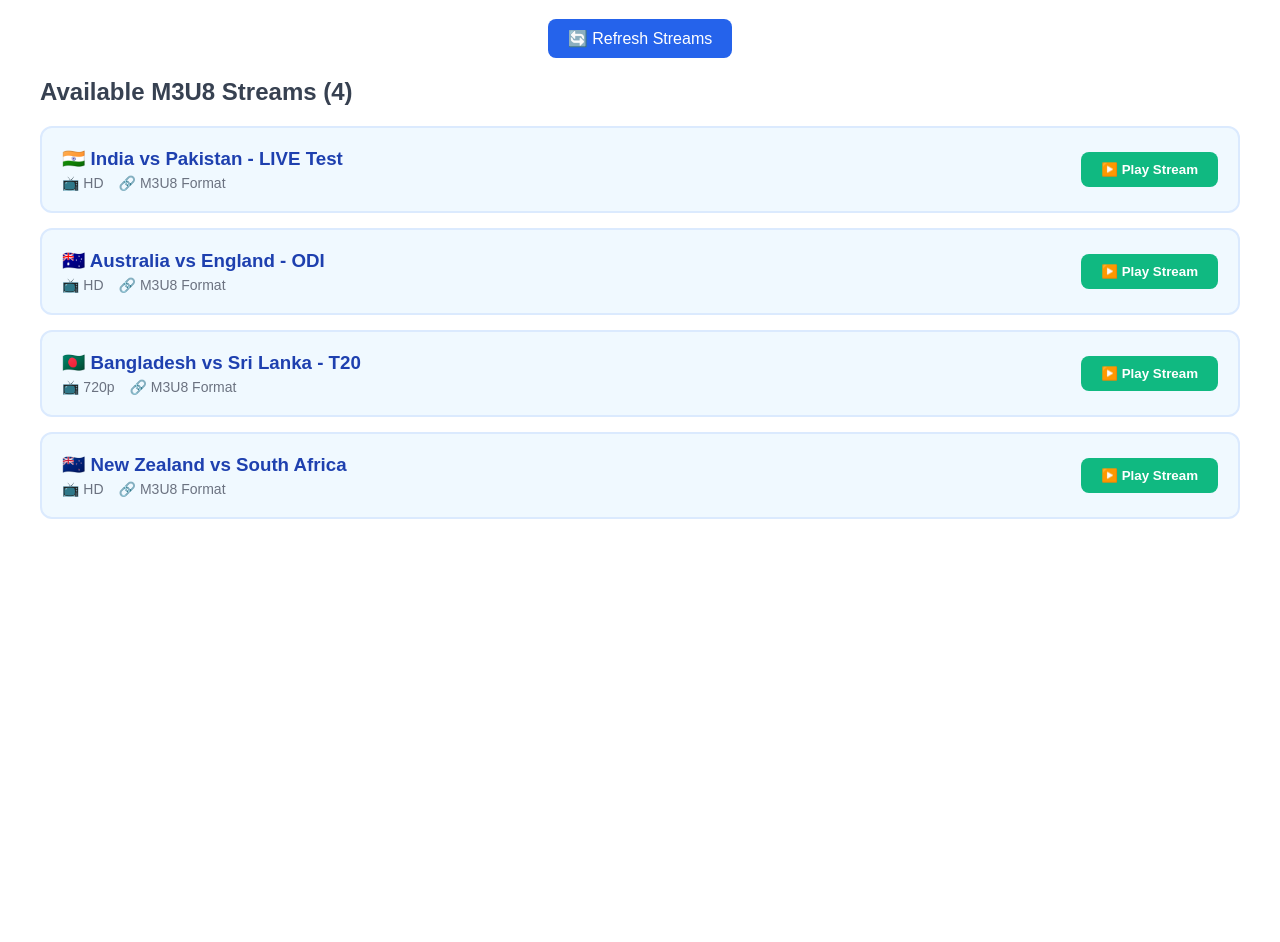
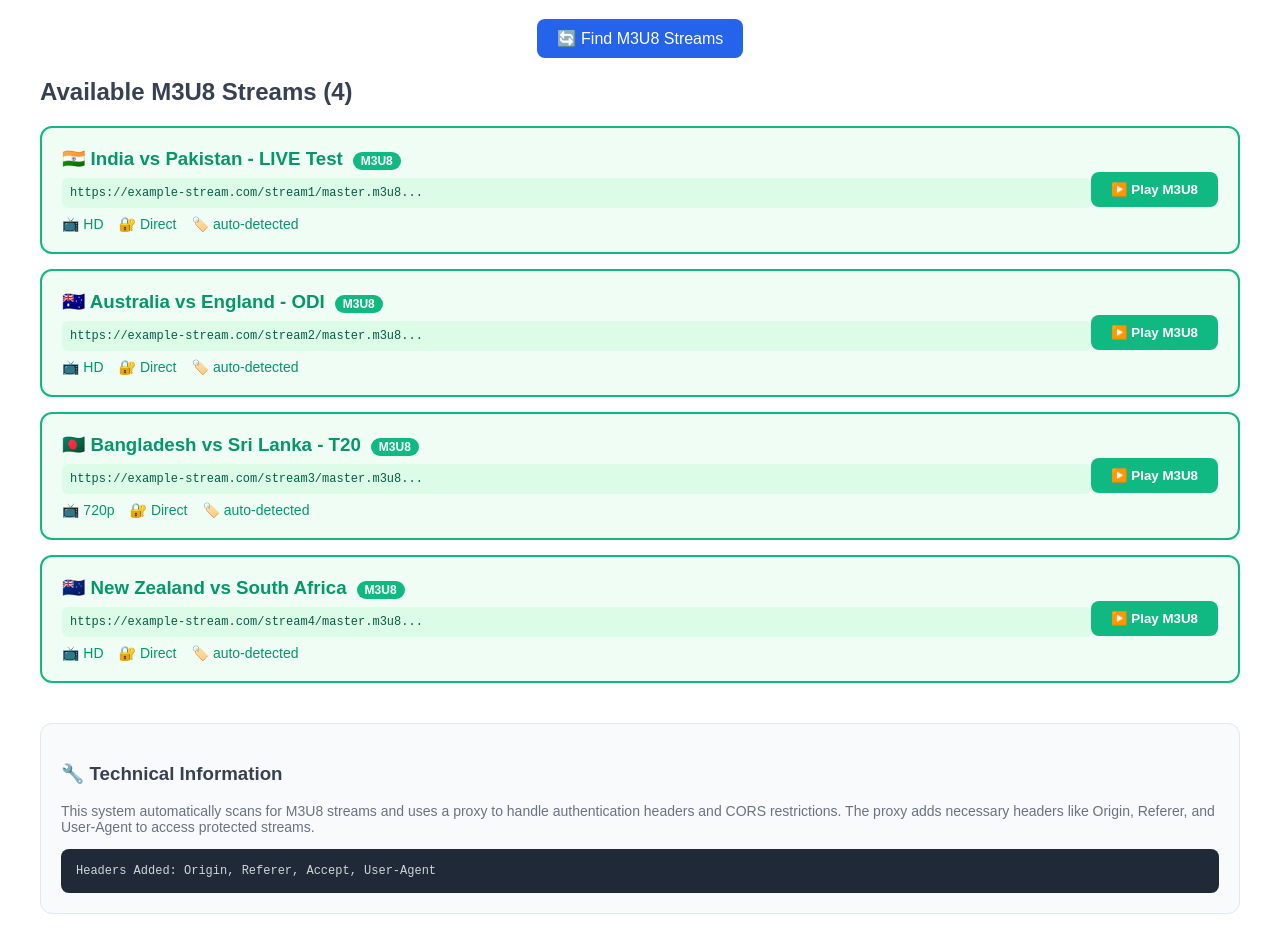
Before and after one commit to Samjo1985/crichd-tracker, a Next.js app: page / in a window 1280 px wide. Shown: the part 180-1122 px from the top of the page. Before the commit the page ends 800 px from the top, so only its background shows below. Built offline with nearby package versions, Linux system fonts and the light colour scheme.

Commit message:
Refactor M3U8 stream handling and UI updates

```diff
--- a/pages/index.js
+++ b/pages/index.js
@@ -1,71 +1,80 @@
 import { useState, useEffect, useRef } from 'react';
 
 export default function Home() {
-  const [matches, setMatches] = useState([]);
+  const [streams, setStreams] = useState([]);
   const [loading, setLoading] = useState(false);
-  const [selectedMatch, setSelectedMatch] = useState(null);
+  const [selectedStream, setSelectedStream] = useState(null);
   const [playerError, setPlayerError] = useState(false);
+  const [isPlaying, setIsPlaying] = useState(false);
   const videoRef = useRef(null);
 
-  const fetchMatches = async () => {
+  const fetchStreams = async () => {
     setLoading(true);
     try {
+      console.log('🔄 Fetching M3U8 streams...');
       const response = await fetch('/api/matches');
       const data = await response.json();
+      console.log('📊 Streams found:', data);
 
       if (data.success) {
-        setMatches(data.data);
+        setStreams(data.data);
       }
     } catch (error) {
-      console.error('Error:', error);
+      console.error('❌ Fetch error:', error);
     } finally {
       setLoading(false);
     }
   };
 
-  const playStream = (match) => {
-    setSelectedMatch(match);
+  const playStream = (stream) => {
+    setSelectedStream(stream);
     setPlayerError(false);
+    setIsPlaying(false);
   };
 
   const closePlayer = () => {
-    setSelectedMatch(null);
+    setSelectedStream(null);
     setPlayerError(false);
-    // Stop video playback
+    setIsPlaying(false);
     if (videoRef.current) {
       videoRef.current.pause();
       videoRef.current.src = '';
     }
   };
 
-  const handleVideoError = () => {
-    setPlayerError(true);
-    console.error('Video playback failed');
+  const handleVideoLoad = () => {
+    console.log('✅ Video loaded successfully');
+    setIsPlaying(true);
   };
 
-  const tryBackupStream = () => {
-    if (selectedMatch && selectedMatch.backupUrl) {
-      setPlayerError(false);
-      // This will trigger a re-render with backup URL
-      const updatedMatch = { ...selectedMatch, m3u8Url: selectedMatch.backupUrl };
-      setSelectedMatch(updatedMatch);
+  const handleVideoError = (e) => {
+    console.error('❌ Video error:', e);
+    setPlayerError(true);
+    setIsPlaying(false);
+  };
+
+  // Build the stream URL (with proxy if needed)
+  const getStreamUrl = (stream) => {
+    if (stream.requiresProxy) {
+      return `/api/proxy-stream?url=${encodeURIComponent(stream.m3u8Url)}`;
     }
+    return stream.m3u8Url;
   };
 
   useEffect(() => {
-    fetchMatches();
+    fetchStreams();
   }, []);
 
   return (
     <div style={{ padding: 20, fontFamily: 'Arial', maxWidth: 1200, margin: '0 auto' }}>
-      <h1 style={{ color: '#2563eb', textAlign: 'center' }}>🏏 Crichd M3U8 Streams</h1>
-      <p style={{ textAlign: 'center', color: '#6b7280' }}>Watch Live Cricket Streams via M3U8</p>
+      <h1 style={{ color: '#2563eb', textAlign: 'center' }}>🏏 M3U8 Stream Player</h1>
+      <p style={{ textAlign: 'center', color: '#6b7280' }}>Direct M3U8 Stream Playback</p>
       <p style={{ textAlign: 'center', fontSize: '14px', color: '#ef4444', background: '#fef2f2', padding: 10, borderRadius: 5 }}>
-        <strong>⚠️ Educational Purpose Only - Demo M3U8 URLs</strong>
+        <strong>⚠️ Educational Purpose Only - M3U8 Stream Testing</strong>
       </p>
 
       {/* M3U8 VIDEO PLAYER */}
-      {selectedMatch && (
+      {selectedStream && (
         <div style={{
           position: 'fixed',
           top: 0,
@@ -91,9 +100,14 @@ export default function Home() {
           }}>
             {/* Player Header */}
             <div style={{ display: 'flex', justifyContent: 'space-between', alignItems: 'center', marginBottom: 15 }}>
+              <div>
                 <h2 style={{ color: 'white', margin: 0, fontSize: '1.5em' }}>
-                📺 {selectedMatch.title}
+                  📺 {selectedStream.title}
                 </h2>
+                <p style={{ color: '#9ca3af', margin: 0, fontSize: '14px' }}>
+                  🎯 M3U8 Stream • {selectedStream.quality}
+                </p>
+              </div>
               <button
                 onClick={closePlayer}
                 style={{
@@ -104,10 +118,7 @@ export default function Home() {
                   width: 40,
                   height: 40,
                   cursor: 'pointer',
-                  fontSize: '18px',
-                  display: 'flex',
-                  alignItems: 'center',
-                  justifyContent: 'center'
+                  fontSize: '18px'
                 }}
               >
                 ✕
@@ -134,30 +145,15 @@ export default function Home() {
                   padding: 20
                 }}>
                   <div style={{ fontSize: '48px', marginBottom: 20 }}>❌</div>
-                  <h3 style={{ color: '#ef4444', marginBottom: 10 }}>Stream Unavailable</h3>
-                  <p style={{ marginBottom: 20 }}>The M3U8 stream cannot be played. This could be due to:</p>
-                  <ul style={{ textAlign: 'left', marginBottom: 20 }}>
-                    <li>Stream URL not accessible</li>
+                  <h3 style={{ color: '#ef4444', marginBottom: 10 }}>Stream Playback Failed</h3>
+                  <p style={{ marginBottom: 20 }}>The M3U8 stream cannot be played due to:</p>
+                  <ul style={{ textAlign: 'left', marginBottom: 20, color: '#d1d5db' }}>
+                    <li>Authentication requirements</li>
                     <li>CORS restrictions</li>
-                    <li>Stream offline</li>
+                    <li>Expired tokens</li>
+                    <li>Geo-blocking</li>
                   </ul>
 
-                  <div style={{ display: 'flex', gap: 10 }}>
-                    {selectedMatch.backupUrl && (
-                      <button
-                        onClick={tryBackupStream}
-                        style={{
-                          padding: '10px 20px',
-                          background: '#10b981',
-                          color: 'white',
-                          border: 'none',
-                          borderRadius: 8,
-                          cursor: 'pointer'
-                        }}
-                      >
-                        🔄 Try Backup Stream
-                      </button>
-                    )}
                   <button
                     onClick={closePlayer}
                     style={{
@@ -169,46 +165,67 @@ export default function Home() {
                       cursor: 'pointer'
                     }}
                   >
-                      ← Back to List
+                    ← Back to Stream List
                   </button>
-                  </div>
                 </div>
               ) : (
                 <video
                   ref={videoRef}
-                  key={selectedMatch.m3u8Url} // Force re-render when URL changes
+                  key={getStreamUrl(selectedStream)} // Force re-render when URL changes
                   controls
                   autoPlay
+                  playsInline
                   style={{
                     width: '100%',
                     height: '100%',
                     borderRadius: 8
                   }}
+                  onLoadedData={handleVideoLoad}
                   onError={handleVideoError}
+                  onPlay={() => setIsPlaying(true)}
+                  onPause={() => setIsPlaying(false)}
                 >
-                  <source src={selectedMatch.m3u8Url} type="application/x-mpegURL" />
-                  <source src={selectedMatch.m3u8Url} type="video/mp4" />
-                  Your browser does not support the video tag.
+                  <source src={getStreamUrl(selectedStream)} type="application/x-mpegURL" />
+                  Your browser does not support M3U8 streams.
                 </video>
               )}
             </div>
 
-            {/* Player Info */}
+            {/* Stream Info */}
             <div style={{ marginTop: 15, color: '#9ca3af', fontSize: '14px' }}>
-              <p>Stream Quality: <strong>{selectedMatch.quality}</strong></p>
-              <p>Format: <strong>M3U8 (HLS)</strong></p>
-              {!playerError && (
-                <p>Status: <strong style={{ color: '#10b981' }}>▶️ Playing</strong></p>
-              )}
+              <div style={{
+                background: '#374151',
+                padding: 10,
+                borderRadius: 6,
+                fontFamily: 'monospace',
+                fontSize: '12px',
+                wordBreak: 'break-all'
+              }}>
+                <strong>M3U8 URL:</strong><br />
+                {selectedStream.m3u8Url}
+              </div>
+
+              <div style={{ display: 'flex', gap: 20, marginTop: 10 }}>
+                <span>Status:
+                  <strong style={{
+                    color: isPlaying ? '#10b981' : playerError ? '#ef4444' : '#f59e0b',
+                    marginLeft: 5
+                  }}>
+                    {isPlaying ? '▶️ Playing' : playerError ? '❌ Error' : '⏳ Loading'}
+                  </strong>
+                </span>
+                <span>Proxy: {selectedStream.requiresProxy ? '✅ Enabled' : '❌ Disabled'}</span>
+                <span>Quality: {selectedStream.quality}</span>
+              </div>
             </div>
           </div>
         </div>
       )}
 
-      {/* MATCHES LIST */}
+      {/* STREAMS LIST */}
       <div style={{ textAlign: 'center', margin: '20px 0' }}>
         <button
-          onClick={fetchMatches}
+          onClick={fetchStreams}
           disabled={loading}
           style={{
             padding: '10px 20px',
@@ -220,36 +237,59 @@ export default function Home() {
             fontSize: '16px'
           }}
         >
-          {loading ? '🔄 Loading...' : '🔄 Refresh Streams'}
+          {loading ? '🔄 Scanning for M3U8...' : '🔄 Find M3U8 Streams'}
         </button>
       </div>
 
-      <h2 style={{ color: '#374151' }}>Available M3U8 Streams ({matches.length})</h2>
+      <h2 style={{ color: '#374151' }}>Available M3U8 Streams ({streams.length})</h2>
 
-      {matches.length > 0 ? (
+      {streams.length > 0 ? (
         <div style={{ display: 'grid', gap: 15 }}>
-          {matches.map((match) => (
-            <div key={match.id} style={{
-              border: '2px solid #dbeafe',
+          {streams.map((stream) => (
+            <div key={stream.id} style={{
+              border: '2px solid #10b981',
               padding: 20,
               borderRadius: 12,
-              background: '#f0f9ff',
+              background: '#f0fdf4',
               display: 'flex',
               justifyContent: 'space-between',
               alignItems: 'center'
             }}>
               <div style={{ flex: 1 }}>
-                <h3 style={{ color: '#1e40af', margin: '0 0 5px 0' }}>
-                  {match.title}
+                <h3 style={{ color: '#059669', margin: '0 0 8px 0' }}>
+                  {stream.title}
+                  <span style={{
+                    background: '#10b981',
+                    color: 'white',
+                    fontSize: '12px',
+                    padding: '2px 8px',
+                    borderRadius: 10,
+                    marginLeft: 10
+                  }}>
+                    M3U8
+                  </span>
                 </h3>
-                <div style={{ display: 'flex', gap: 15, fontSize: '14px', color: '#6b7280' }}>
-                  <span>📺 {match.quality}</span>
-                  <span>🔗 M3U8 Format</span>
+                <div style={{
+                  background: '#dcfce7',
+                  padding: 8,
+                  borderRadius: 6,
+                  fontSize: '12px',
+                  fontFamily: 'monospace',
+                  wordBreak: 'break-all',
+                  color: '#065f46',
+                  marginBottom: 8
+                }}>
+                  {stream.m3u8Url.substring(0, 80)}...
+                </div>
+                <div style={{ display: 'flex', gap: 15, fontSize: '14px', color: '#059669' }}>
+                  <span>📺 {stream.quality}</span>
+                  <span>🔐 {stream.requiresProxy ? 'Proxy Required' : 'Direct'}</span>
+                  <span>🏷️ {stream.source || 'auto-detected'}</span>
                 </div>
               </div>
 
               <button
-                onClick={() => playStream(match)}
+                onClick={() => playStream(stream)}
                 style={{
                   padding: '10px 20px',
                   background: '#10b981',
@@ -261,7 +301,7 @@ export default function Home() {
                   whiteSpace: 'nowrap'
                 }}
               >
-                ▶️ Play Stream
+                ▶️ Play M3U8
               </button>
             </div>
           ))}
@@ -269,17 +309,53 @@ export default function Home() {
       ) : (
         !loading && (
           <div style={{ textAlign: 'center', padding: 40, color: '#6b7280' }}>
-            <p>No M3U8 streams currently available</p>
-            <p>Click "Refresh Streams" to try again</p>
+            <div style={{ fontSize: '48px', marginBottom: 20 }}>🔍</div>
+            <h3>No M3U8 Streams Found</h3>
+            <p>Click "Find M3U8 Streams" to scan for available streams</p>
+            <p style={{ fontSize: '14px', marginTop: 10 }}>
+              The scanner looks for M3U8 URLs in website code
+            </p>
           </div>
         )
       )}
 
       {loading && (
         <div style={{ textAlign: 'center', padding: 40 }}>
-          <p>Loading M3U8 streams...</p>
+          <div style={{ fontSize: '48px', marginBottom: 20 }}>🕸️</div>
+          <h3>Scanning Websites</h3>
+          <p>Looking for M3U8 stream URLs...</p>
+          <p style={{ fontSize: '14px', color: '#6b7280' }}>
+            Analyzing JavaScript, video tags, and data attributes
+          </p>
         </div>
       )}
+
+      {/* Technical Info */}
+      <div style={{
+        marginTop: 40,
+        padding: 20,
+        background: '#f8fafc',
+        borderRadius: 12,
+        border: '1px solid #e2e8f0'
+      }}>
+        <h3 style={{ color: '#374151' }}>🔧 Technical Information</h3>
+        <p style={{ color: '#6b7280', fontSize: '14px' }}>
+          This system automatically scans for M3U8 streams and uses a proxy to handle
+          authentication headers and CORS restrictions. The proxy adds necessary headers
+          like Origin, Referer, and User-Agent to access protected streams.
+        </p>
+        <div style={{
+          background: '#1f2937',
+          color: '#d1d5db',
+          padding: 15,
+          borderRadius: 8,
+          fontSize: '12px',
+          fontFamily: 'monospace',
+          marginTop: 10
+        }}>
+          Headers Added: Origin, Referer, Accept, User-Agent
+        </div>
+      </div>
     </div>
   );
 }
```
Lines whose indentation alone changed are shown as unchanged.
